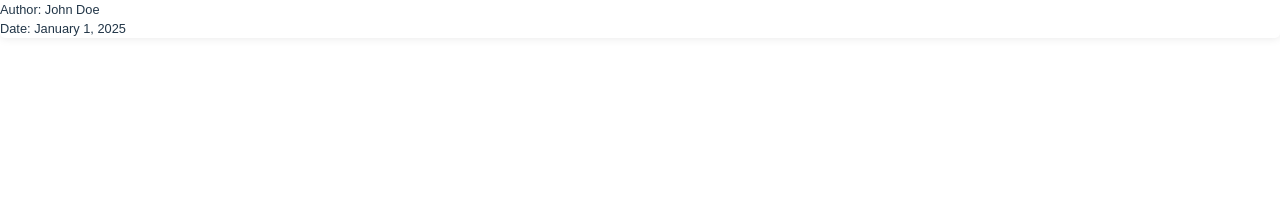
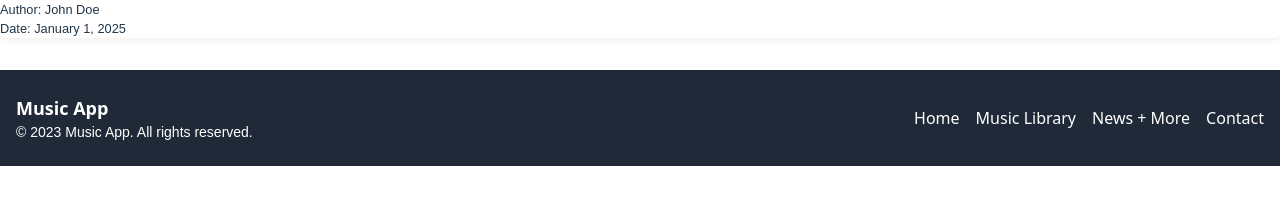
Before and after one commit to Techyana/capelanet-blog, a React (Vite) app: page /news-article-2 in a window 1280 px wide. Shown: the part 451-656 px from the top of the page. Built offline with nearby package versions, Linux system fonts and the light colour scheme.

Commit message:
Added Footer for every page
Added Footer for every page for consistency

```diff
--- a/src/App.tsx
+++ b/src/App.tsx
@@ -1,6 +1,7 @@
 import React from 'react';
 import { BrowserRouter as Router, Route, Routes } from 'react-router-dom';
 import Header from './components/Header/Header';
+import Footer from './components/Footer/Footer'; // Import the Footer component
 import ArtistProjects from './components/ArtistProjects/ArtistProjects';
 import Track from './components/Track/Track';
 import Home from './pages/Home/Home';
@@ -40,6 +41,7 @@ const App: React.FC = () => {
           <Route path="/news-article-2" element={<Article2 />} />
           {/* Add more routes for additional articles */}
         </Routes>
+        <Footer /> {/* Add the Footer component here */}
       </div>
     </Router>
   );
--- /dev/null
+++ b/src/components/Footer/Footer.tsx
@@ -0,0 +1,26 @@
+import React from 'react';
+import { Link } from 'react-router-dom';
+import styles from './Footer.module.scss'; // Ensure you create a corresponding CSS module for styling
+
+const Footer: React.FC = () => {
+  return (
+    <footer className={`bg-gray-800 text-white py-6 ${styles.footer}`}>
+      <div className="container mx-auto px-4">
+        <div className="flex flex-col md:flex-row justify-between items-center">
+          <div className="mb-4 md:mb-0">
+            <h2 className="text-lg font-bold">Music App</h2>
+            <p className="text-sm">© 2023 Music App. All rights reserved.</p>
+          </div>
+          <div className="flex space-x-4">
+            <Link to="/" className="hover:underline">Home</Link>
+            <Link to="/music-library" className="hover:underline">Music Library</Link>
+            <Link to="/news-more" className="hover:underline">News + More</Link>
+            <Link to="/contact" className="hover:underline">Contact</Link>
+          </div>
+        </div>
+      </div>
+    </footer>
+  );
+};
+
+export default Footer;
```
Also changed, not shown: src/components/Footer/Footer.module.scss (added).
